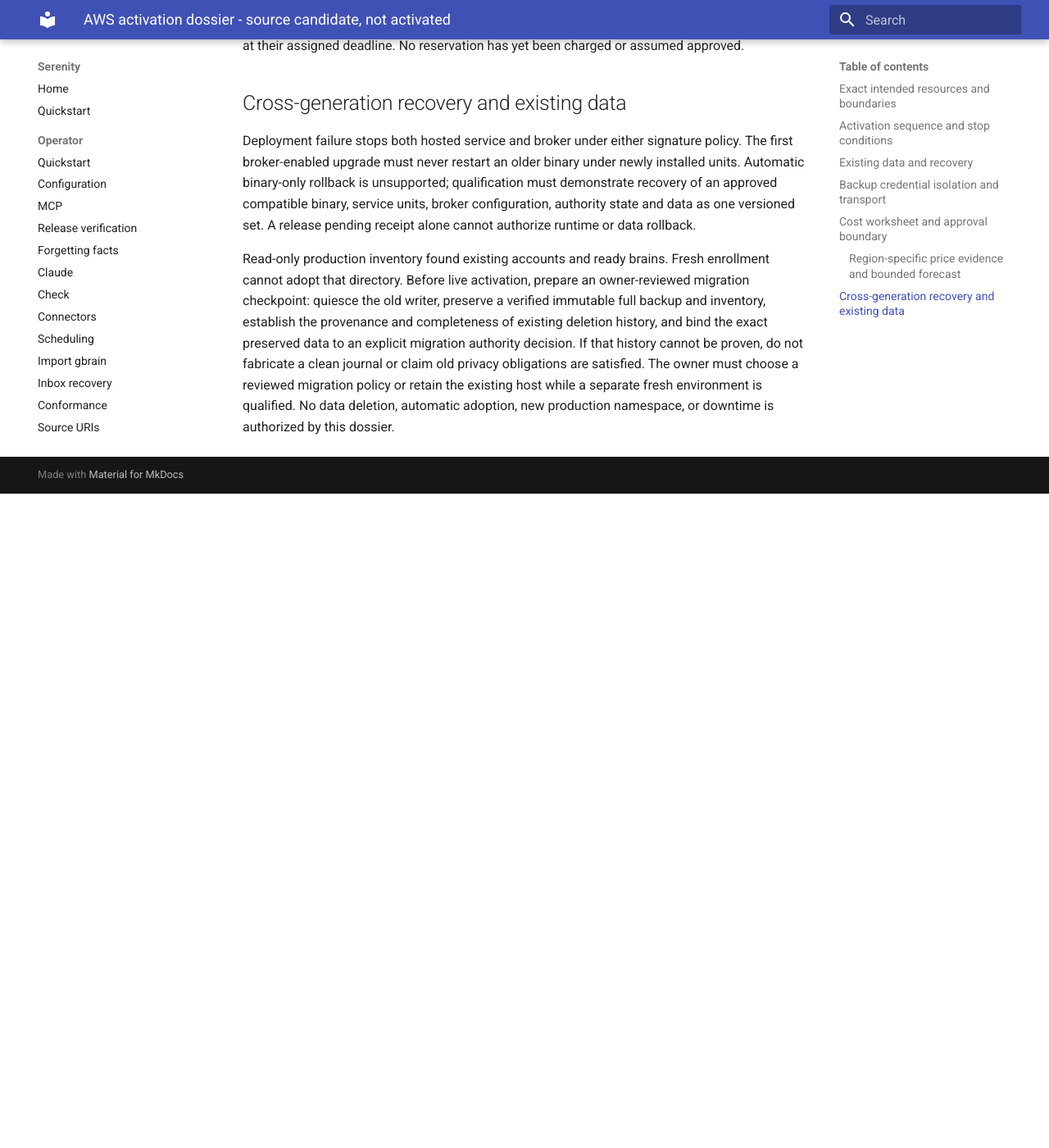
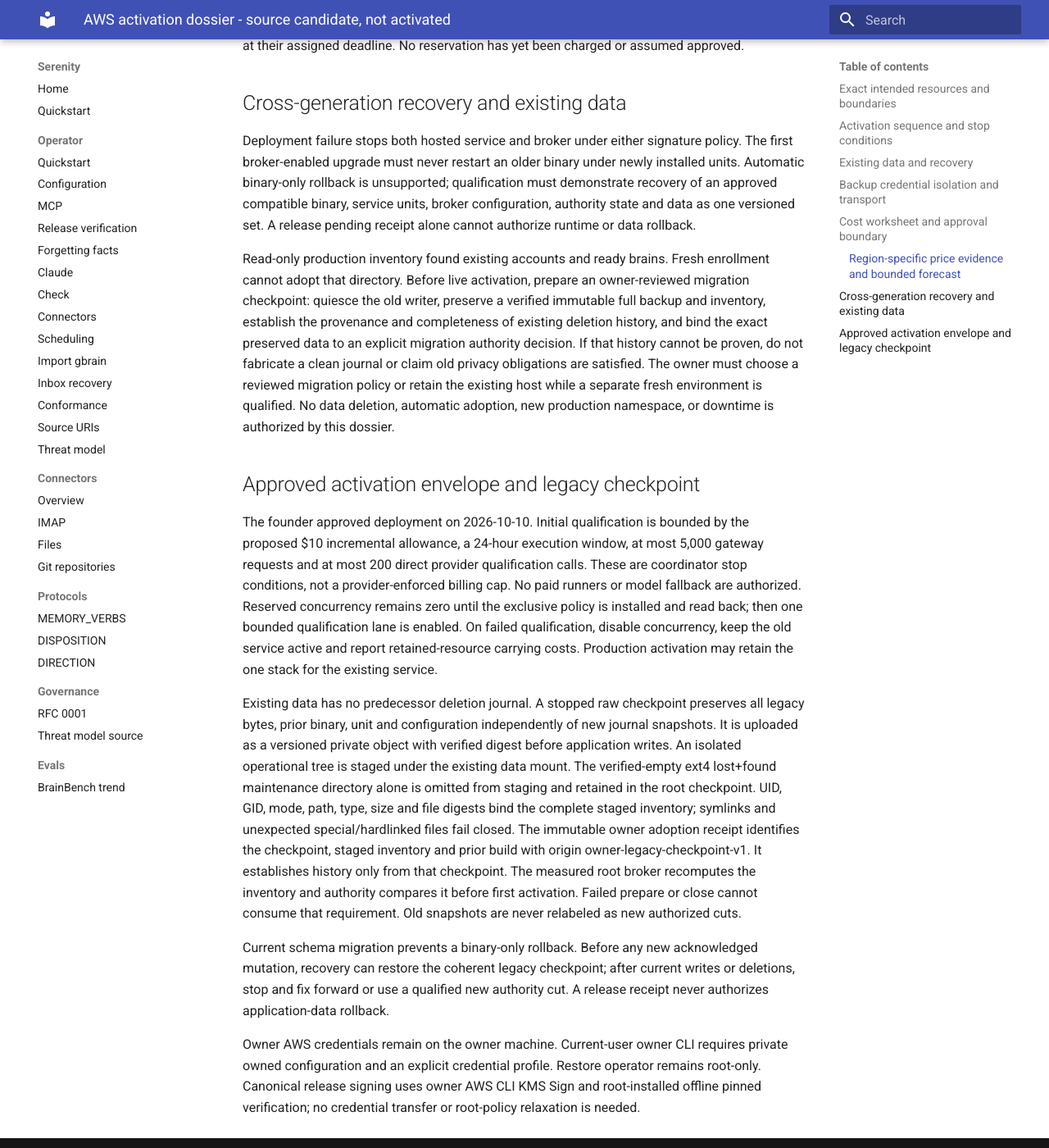
Before and after one commit to sirerun/serenity, an MkDocs documentation site: the page built from docs/plans/hosted-aws-activation.md, in a window 1280 px wide and 1400 px high, scrolled down 3439 px. Shown: the whole window at 82% size. Built offline with MkDocs 1.6.1 and Material for MkDocs 9.7.7, drawn with Linux system fonts in a browser that asks for light colours; before the commit the page ends 4041 px from its top, so only the background shows below that.

Commit message:
feat(hosted): prepare owner-approved preserved activation

```diff
--- a/docs/plans/hosted-aws-activation.md
+++ b/docs/plans/hosted-aws-activation.md
@@ -84,3 +84,41 @@
 The owner must choose a reviewed migration policy or retain the existing host
 while a separate fresh environment is qualified. No data deletion, automatic
 adoption, new production namespace, or downtime is authorized by this dossier.
+
+## Approved activation envelope and legacy checkpoint
+
+The founder approved deployment on 2026-10-10. Initial qualification is bounded
+by the proposed $10 incremental allowance, a 24-hour execution window, at most
+5,000 gateway requests and at most 200 direct provider qualification calls.
+These are coordinator stop conditions, not a provider-enforced billing cap.
+No paid runners or model fallback are authorized. Reserved concurrency remains
+zero until the exclusive policy is installed and read back; then one bounded
+qualification lane is enabled. On failed qualification, disable concurrency,
+keep the old service active and report retained-resource carrying costs.
+Production activation may retain the one stack for the existing service.
+
+Existing data has no predecessor deletion journal. A stopped raw checkpoint
+preserves all legacy bytes, prior binary, unit and configuration independently
+of new journal snapshots. It is uploaded as a versioned private object with
+verified digest before application writes. An isolated operational tree is
+staged under the existing data mount. The verified-empty ext4 lost+found
+maintenance directory alone is omitted from staging and retained in the root
+checkpoint. UID, GID, mode, path, type, size and file digests bind the complete
+staged inventory; symlinks and unexpected special/hardlinked files fail closed.
+The immutable owner adoption receipt identifies the checkpoint, staged
+inventory and prior build with origin owner-legacy-checkpoint-v1. It establishes
+history only from that checkpoint. The measured root broker recomputes the
+inventory and authority compares it before first activation. Failed prepare or
+close cannot consume that requirement. Old snapshots are never relabeled as
+new authorized cuts.
+
+Current schema migration prevents a binary-only rollback. Before any new
+acknowledged mutation, recovery can restore the coherent legacy checkpoint;
+after current writes or deletions, stop and fix forward or use a qualified new
+authority cut. A release receipt never authorizes application-data rollback.
+
+Owner AWS credentials remain on the owner machine. Current-user owner CLI
+requires private owned configuration and an explicit credential profile.
+Restore operator remains root-only. Canonical release signing uses owner AWS
+CLI KMS Sign and root-installed offline pinned verification; no credential
+transfer or root-policy relaxation is needed.
```
Also changed, not shown: docs/plans/hosted-unblock-2026-10-10.md (+9 -1 lines), 3 other files.
